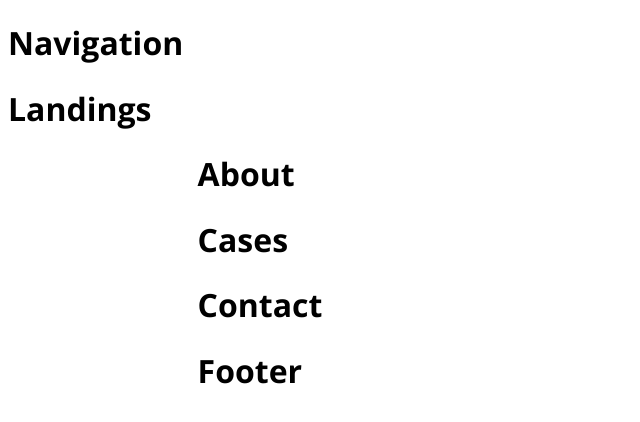
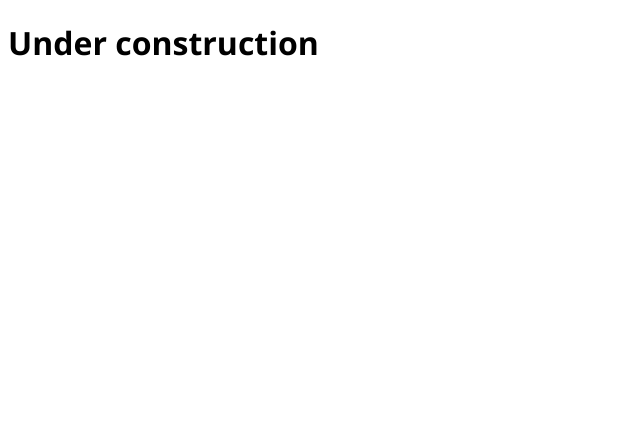
Before and after one commit to kodolen/ljvw, a React (Create React App) app: page / in a window 1280 px wide. Shown: the top 422 px of the page, without its empty margins (0-640 px from the left). Built offline with nearby package versions, Linux system fonts and the light colour scheme.

Commit message:
Added under construction

```diff
--- a/src/containers/App.js
+++ b/src/containers/App.js
@@ -8,20 +8,21 @@ import Footer from './Footer';
 
 function App() {
   return (
-    <div className="App">
-      <div className="nav">
-        <Navigation></Navigation>
-      </div>
-      <div className="landings">
-        <Landings></Landings>
-      </div>
-      <div className="inner">
-        <About></About>
-        <Cases></Cases>
-        <Contact></Contact>
-        <Footer></Footer>
-      </div>
-    </div>
+    // <div className="App">
+    //   <div className="nav">
+    //     <Navigation></Navigation>
+    //   </div>
+    //   <div className="landings">
+    //     <Landings></Landings>
+    //   </div>
+    //   <div className="inner">
+    //     <About></About>
+    //     <Cases></Cases>
+    //     <Contact></Contact>
+    //     <Footer></Footer>
+    //   </div>
+    // </div>
+    <h1>Under construction</h1>
   );
 }
 
```
